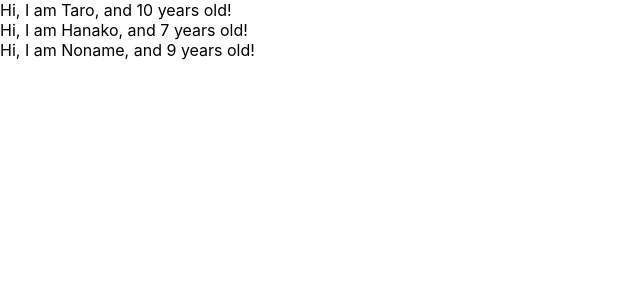
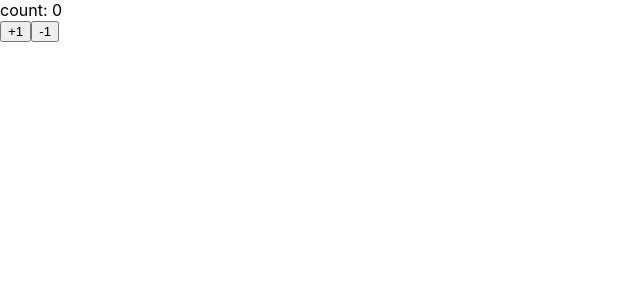
Before and after one commit to kage42/udemy-react-redux-crud-application, a React (Create React App) app: page / in a window 1280 px wide. Shown: the top 300 px of the page, without its empty margins (0-640 px from the left). Built offline with nearby package versions, Linux system fonts and the light colour scheme.

Commit message:
learn state and setState

```diff
--- a/src/App.js
+++ b/src/App.js
@@ -1,28 +1,30 @@
-import PropTypes from 'prop-types';
+import React, { Component } from 'react';
 
-function App() {
-  const profiles = [
-    { name: "Taro", age:10 },
-    { name: "Hanako", age:7 },
-    { name: "Noname", age:9 }
-  ]
-  return (
-    <div>
-      {
-        profiles.map((profile, index) => {
-          return <User name={profile.name} age={profile.age} key={index} />
-        })
-      }
-    </div>
-  )
-}
+const App = () => (<Counter></Counter>)
 
-const User = (props) => {
-  return <div>Hi, I am {props.name}, and { props.age} years old!</div>
-}
+class Counter extends Component {
+  constructor(props) {
+    super(props)
+    this.state = {count: 0}
+  }
 
-User.propTypes = {
-  name: PropTypes.string,
-  age: PropTypes.number.isRequired
+  handlePlusButton = () => {
+    this.setState({count: this.state.count + 1})
+  }
+
+  handleMinuxButton = () => {
+    this.setState({ count: this.state.count -1})
+  }
+
+  render() {
+    console.log(this.state)
+    return (
+      <React.Fragment>
+        <div>count: {this.state.count}</div>
+        <button onClick={this.handlePlusButton}>+1</button>
+        <button onClick={this.handleMinuxButton}>-1</button>
+      </React.Fragment>
+    )
+  }
 }
 export default App;
```
